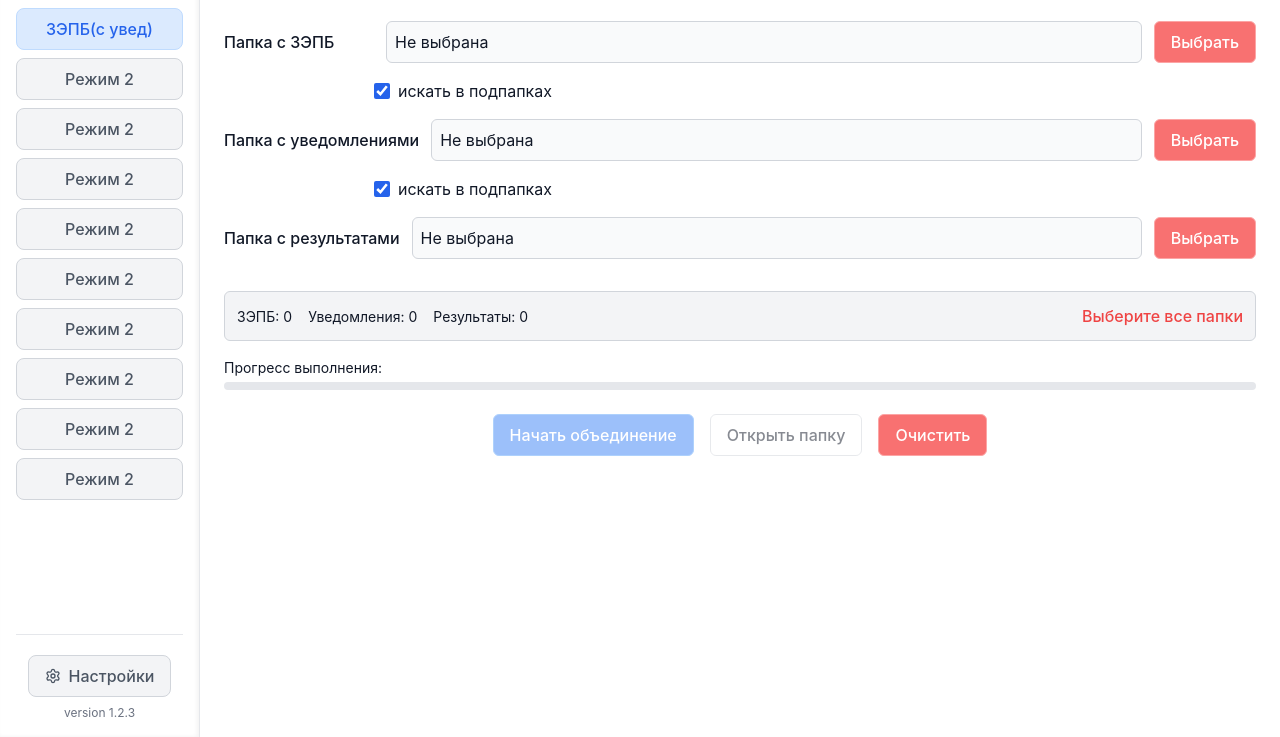
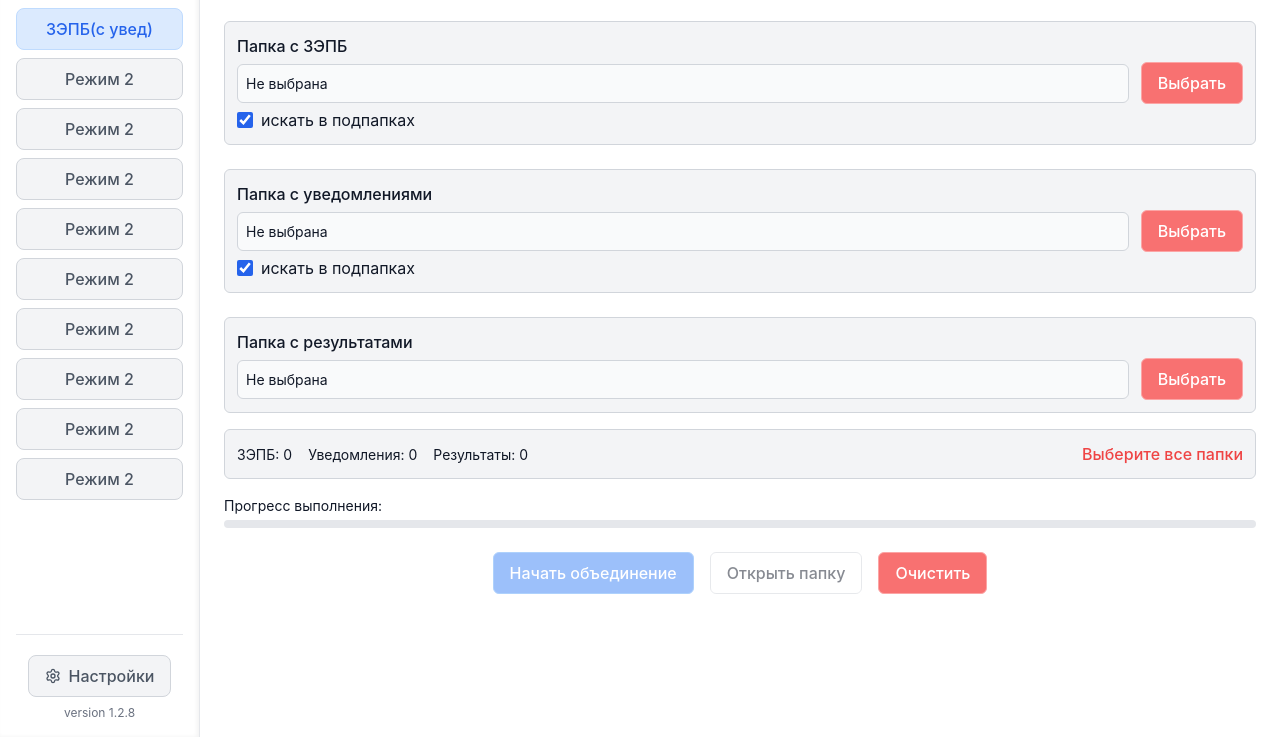
Before and after one commit to AZOGAdev/pdf-electron-app, a website with bundled scripts: page src/index.html in a window 1280 px wide. Shown: the part 63-800 px from the top of the page. Built offline with nearby package versions, Linux system fonts and the light colour scheme.

Commit message:
- v 1.2.8 стабильная версия

```diff
--- a/package.json
+++ b/package.json
@@ -1,7 +1,7 @@
 {
   "name": "pdf-electron-app",
   "productName": "PDFmanager",
-  "version": "1.2.3",
+  "version": "1.2.8",
   "description": "Application for working with PDF files",
   "main": "./dist/main.js",
   "scripts": {
--- a/src/index.html
+++ b/src/index.html
@@ -122,6 +122,7 @@
         .main-content {
             flex: 1;
             overflow-y: auto;
+            overflow-x: hidden;
             padding: 1.5rem;
             background-color: var(--main-bg);
         }
@@ -143,35 +144,63 @@
             width: 100%;
         }
 
+        .folder-group {
+            margin-bottom: 1.5rem;
+            padding: 0.75rem; /* <-- НОВОЕ: добавляем отступы внутри */
+            background-color: var(--status-section-bg);
+            border: 1px solid var(--status-section-border);
+            border-radius: 0.375rem;
+            width: 100%; /* <-- Оставляем, чтобы группа занимала всю ширину */
+        }
+
+        .folder-group:last-child {
+            margin-bottom: 0; /* <-- Убираем отступ у последней группы */
+        }
+
         .folder-row {
             display: flex;
-            flex-wrap: wrap;
-            align-items: center;
-            gap: 0.75rem;
+            flex-direction: column; /* <-- Лейбл и контейнер теперь в столбце */
+            align-items: flex-start; /* <-- Выравнивание по левому краю */
+            gap: 0.5rem; /* <-- Отступ между лейблом и контейнером */
             margin-bottom: 1rem;
             width: 100%;
         }
 
+        /* Контейнер для инпута и кнопки */
+        .folder-input-container {
+            display: flex;
+            align-items: center;
+            gap: 0.75rem;
+            /* width: 100%; */ /* <-- УБРАТЬ эту строку */
+            flex: 1; /* <-- НОВОЕ: позволяет контейнеру занять всё доступное пространство */
+        }
+
+        /* Лейбл над инпутом */
         .folder-label {
             font-weight: 500;
             color: var(--text-color);
-            min-width: 150px;
-            display: flex;
-            align-items: center;
-            gap: 0.25rem;
+            display: block;
+            margin-bottom: 0.25rem; /* <-- Небольшой отступ от лейбла к инпуту */
         }
 
+        /* Инпут, который должен растягиваться */
         .folder-input {
-            flex: 1;
-            min-width: 200px;
+            flex: 1; /* <-- Занимает всё доступное место */
+            min-width: 0; /* <-- Позволяет сжиматься */
+            max-width: 100%; /* <-- Не выходит за границы */
             padding: 0.5rem;
             background-color: var(--folder-input-bg);
             border: 1px solid var(--folder-input-border);
             border-radius: 0.375rem;
             color: var(--folder-input-text);
+            font-size: 0.875rem;
+            box-sizing: border-box; /* <-- Учитывает padding в ширине */
         }
 
+        /* Кнопка "Выбрать" */
         .btn {
+            /* Убедитесь, что кнопка не сжимается */
+            flex-shrink: 0; /* <-- Ключевое свойство */
             padding: 0.5rem 1rem;
             border-radius: 0.375rem;
             font-weight: 500;
@@ -221,8 +250,8 @@
             display: flex;
             align-items: center;
             gap: 0.5rem;
-            margin-left: 150px;
-            margin-bottom: 1rem;
+            margin-top: 0.25rem;
+            margin-bottom: 0;
             width: 100%;
         }
 
@@ -642,9 +671,13 @@
             transition: opacity 0.3s ease, transform 0.3s ease; /* Плавное появление/исчезновение */
         }
 
+        .update-notification.hidden {
+            display: none; /* <-- Полностью убирает элемент из потока документа */
+        }
+
         .update-notification:not(.hidden) {
             opacity: 1;
-            transform: translateY(0); /* Конечное положение */
+            transform: translateY(0);
         }
 
         [data-theme="dark"] .update-notification {
@@ -732,7 +765,7 @@
                 <i data-lucide="settings" class="w-4 h-4"></i>
                 <span>Настройки</span>
             </button>
-            <div class="text-xs text-gray-500 text-center mt-1">version 1.2.3</div>
+            <div class="text-xs text-gray-500 text-center mt-1">version 1.2.8</div>
         </div>
     </div>
 
@@ -744,10 +777,10 @@
             </div>
 
             <div class="folder-section">
-                <div class="folder-row">
-                    <label class="folder-label">
-                        Папка с ЗЭПБ
-                    </label>
+                <!-- Папка с ЗЭПБ -->
+                <div class="folder-group">
+                    <label class="folder-label">Папка с ЗЭПБ</label>
+                    <div class="folder-input-container">
                         <input type="text" id="label-main" value="Не выбрана" readonly class="folder-input">
                         <button id="btn-main" class="btn btn-primary">
                             Выбрать
@@ -757,11 +790,12 @@
                         <input type="checkbox" id="chk-main-recursive" checked class="checkbox-input">
                         <label for="chk-main-recursive" class="checkbox-label">искать в подпапках</label>
                     </div>
+                </div>
 
-                <div class="folder-row">
-                    <label class="folder-label">
-                        Папка с уведомлениями
-                    </label>
+                <!-- Папка с уведомлениями -->
+                <div class="folder-group">
+                    <label class="folder-label">Папка с уведомлениями</label>
+                    <div class="folder-input-container">
                         <input type="text" id="label-insert" value="Не выбрана" readonly class="folder-input">
                         <button id="btn-insert" class="btn btn-primary">
                             Выбрать
@@ -771,15 +805,17 @@
                         <input type="checkbox" id="chk-insert-recursive" checked class="checkbox-input">
                         <label for="chk-insert-recursive" class="checkbox-label">искать в подпапках</label>
                     </div>
+                </div>
 
-                <div class="folder-row">
-                    <label class="folder-label">
-                        Папка с результатами
-                    </label>
+                <!-- Папка с результатами -->
+                <div class="folder-group">
+                    <label class="folder-label">Папка с результатами</label>
+                    <div class="folder-input-container">
                         <input type="text" id="label-output" value="Не выбрана" readonly class="folder-input">
                         <button id="btn-output" class="btn btn-primary">
                             Выбрать
                         </button>
+                    </div>
                 </div>
             </div>
 
@@ -890,6 +926,8 @@
   <div class="update-notification-content">
     <p id="update-notification-text" class="update-notification-text">Доступна новая версия. Проверьте наличие обновлений в настройках приложения.</p>
     <div class="update-notification-actions">
+      <!-- ДОБАВЛЕНО: кнопка "Обновить" -->
+      <button id="btn-update-popup" class="btn btn-primary btn-sm">Обновить</button>
       <button id="btn-dismiss-popup" class="btn btn-outline btn-sm">Закрыть</button>
     </div>
   </div>
--- a/src/main.ts
+++ b/src/main.ts
@@ -389,9 +389,8 @@ const createWindow = () => {
     // --- Логика обновления ---
     // <-- НОВОЕ: Проверяем обновления после загрузки окна -->
     mainWindow.webContents.once('did-finish-load', () => {
-        console.log('Main window loaded. Initiating auto-update check.');
-        // <-- НОВОЕ: Отправляем IPC-вызов в renderer, чтобы он сам запустил проверку -->
-        mainWindow?.webContents.send('app-ready-for-update-check');
+      console.log('Main window loaded. Initiating auto-update check.');
+      autoUpdater.checkForUpdates();
     });
 };
 
```
Also changed, not shown: src/renderer.ts (+13 -32 lines). Lines whose indentation alone changed are shown as unchanged.
